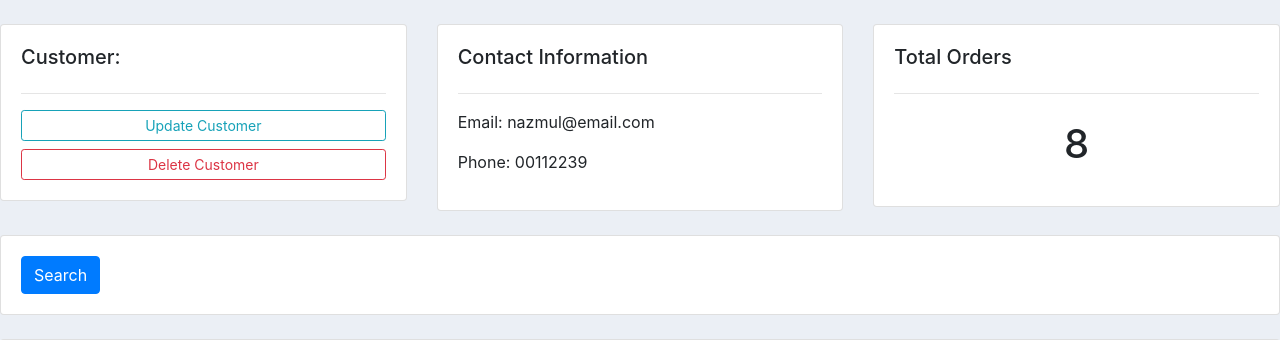
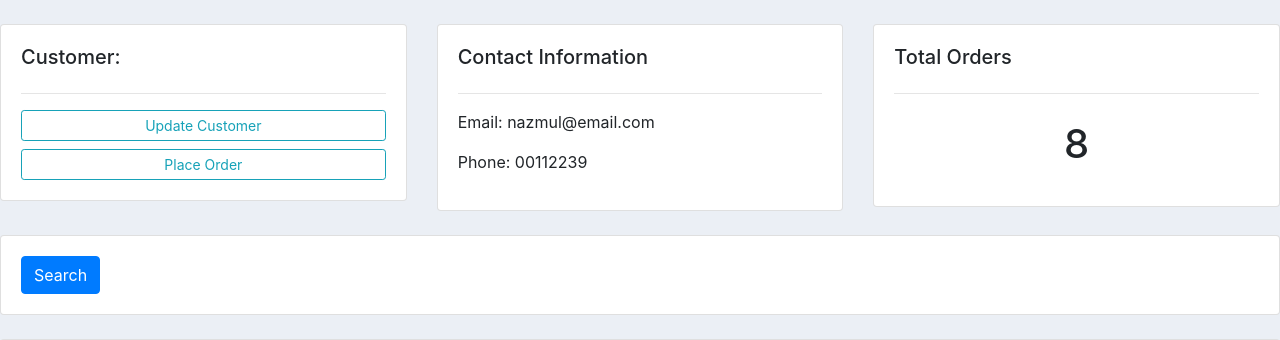
Before and after one commit to nazmulshuvo03/CustomerControlDjango, a Django app: page /customer/1/ in a window 1280 px wide. Shown: the part 80-420 px from the top of the page. Run offline with Django 3.2, Linux system fonts and the light colour scheme; data comes from the database, SQL or seed files in the repository; both versions use the stored data as it was after the commit; some libraries are stand-ins or nearby versions.

Commit message:
create order from customer page

```diff
--- a/customerControl/accounts/templates/accounts/customer.html
+++ b/customerControl/accounts/templates/accounts/customer.html
@@ -9,8 +9,8 @@
             <a class="btn btn-outline-info btn-sm btn-block" href=""
                 >Update Customer</a
             >
-            <a class="btn btn-outline-danger btn-sm btn-block" href=""
-                >Delete Customer</a
+            <a class="btn btn-outline-info btn-sm btn-block" href="{% url 'create_order' customer.id %}"
+                >Place Order</a
             >
         </div>
     </div>
@@ -66,8 +66,8 @@
                     <td>{{order.product.category}}</td>
                     <td>{{order.date_created}}</td>
                     <td>{{order.status}}</td>
-                    <td><a href="#" class="btn btn-sm btn-info">Update</a></td>
-                    <td><a href="#" class="btn btn-sm btn-danger">Remove</a></td>
+                    <td><a href="{% url 'update_order' order.id %}" class="btn btn-sm btn-info">Update</a></td>
+                    <td><a href="{% url 'delete_order' order.id %}" class="btn btn-sm btn-danger">Remove</a></td>
                 </tr>
 
                 {% endfor %}
--- a/customerControl/accounts/templates/accounts/dashboard.html
+++ b/customerControl/accounts/templates/accounts/dashboard.html
@@ -37,7 +37,6 @@
         <h5>LAST 5 ORDERS</h5>
         <hr />
         <div class="card card-body">
-            <a class="btn btn-primary btn-sm btn-block" href="{% url 'create_order' %}">Create Order</a>
             <table class="table table-sm">
                 <tr>
                     <th>Product</th>
--- a/customerControl/accounts/urls.py
+++ b/customerControl/accounts/urls.py
@@ -6,7 +6,7 @@ urlpatterns = [
     path('products/', views.products, name="products"),
     path('customer/<str:pk>/', views.customer, name="customer"),
 
-    path('create_order/', views.createOrder, name="create_order"),
+    path('create_order/<str:pk>', views.createOrder, name="create_order"),
     path('update_order/<str:pk>/', views.updateOrder, name="update_order"),
     path('delete_order/<str:pk>/', views.deleteOrder, name="delete_order")
 ]
--- a/customerControl/accounts/views.py
+++ b/customerControl/accounts/views.py
@@ -1,5 +1,7 @@
 from django.shortcuts import render, redirect
 from django.http import HttpResponse
+
+from django.forms import inlineformset_factory
 
 # creating views
 from .models import *
@@ -38,17 +40,23 @@ def customer(req, pk):
     return render(req, 'accounts/customer.html', context)
 
 
-def createOrder(req):
-    form = OrderForm()
+def createOrder(req, pk):
+    OrderFormSet = inlineformset_factory(
+        Customer, Order, fields=('product', 'status'), extra=10)
+    customer = Customer.objects.get(id=pk)
+    # form = OrderForm(initial={'customer': customer})
+    formset = OrderFormSet(queryset=Order.objects.none(), instance=customer)
 
     if req.method == 'POST':
         # print('Printing POST: ', req.POST)
-        form = OrderForm(req.POST)
-        if form.is_valid():
-            form.save()
+        # form = OrderForm(req.POST)
+        formset = OrderFormSet(req.POST, instance=customer)
+
+        if formset.is_valid():
+            formset.save()
             return redirect('/')
 
-    context = {'form': form}
+    context = {'formset': formset}
 
     return render(req, 'accounts/order_form.html', context)
 
```
Also changed, not shown: customerControl/accounts/templates/accounts/delete.html (+13 -6 lines), customerControl/accounts/templates/accounts/order_form.html (+17 -5 lines), customerControl/db.sqlite3.
